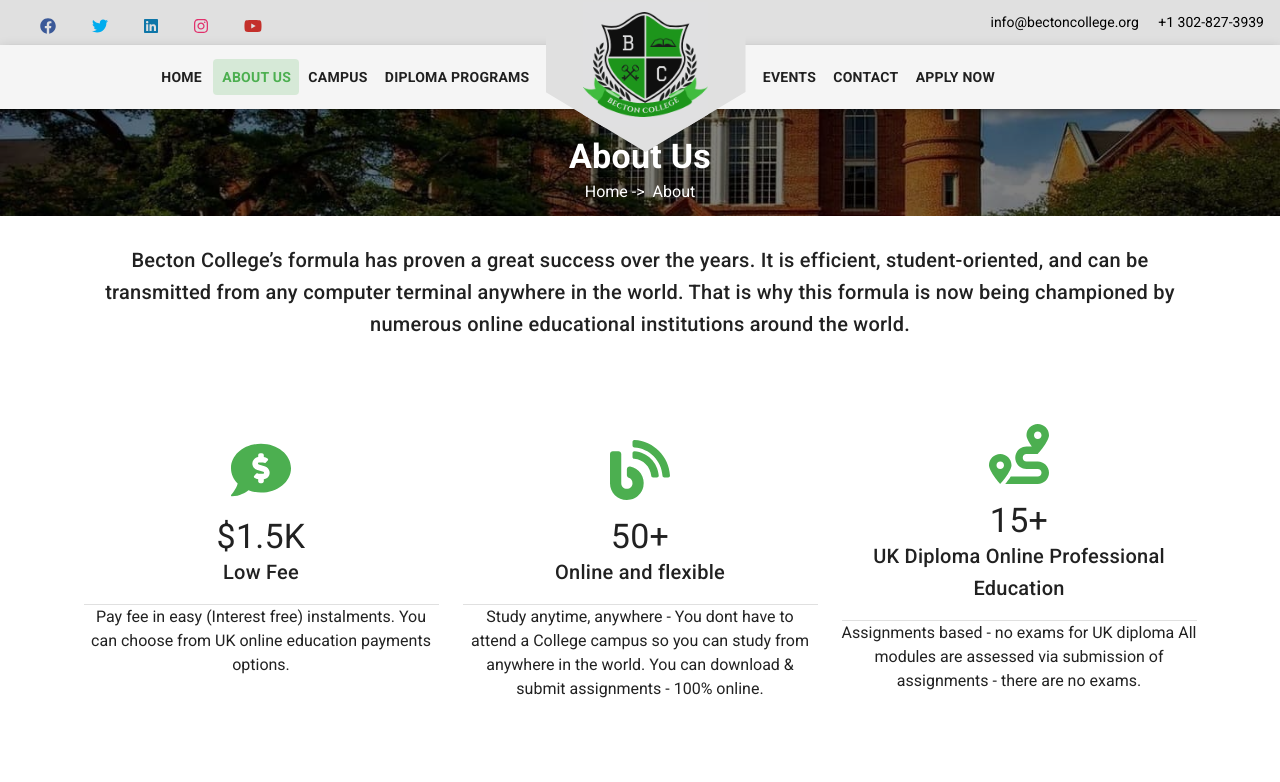
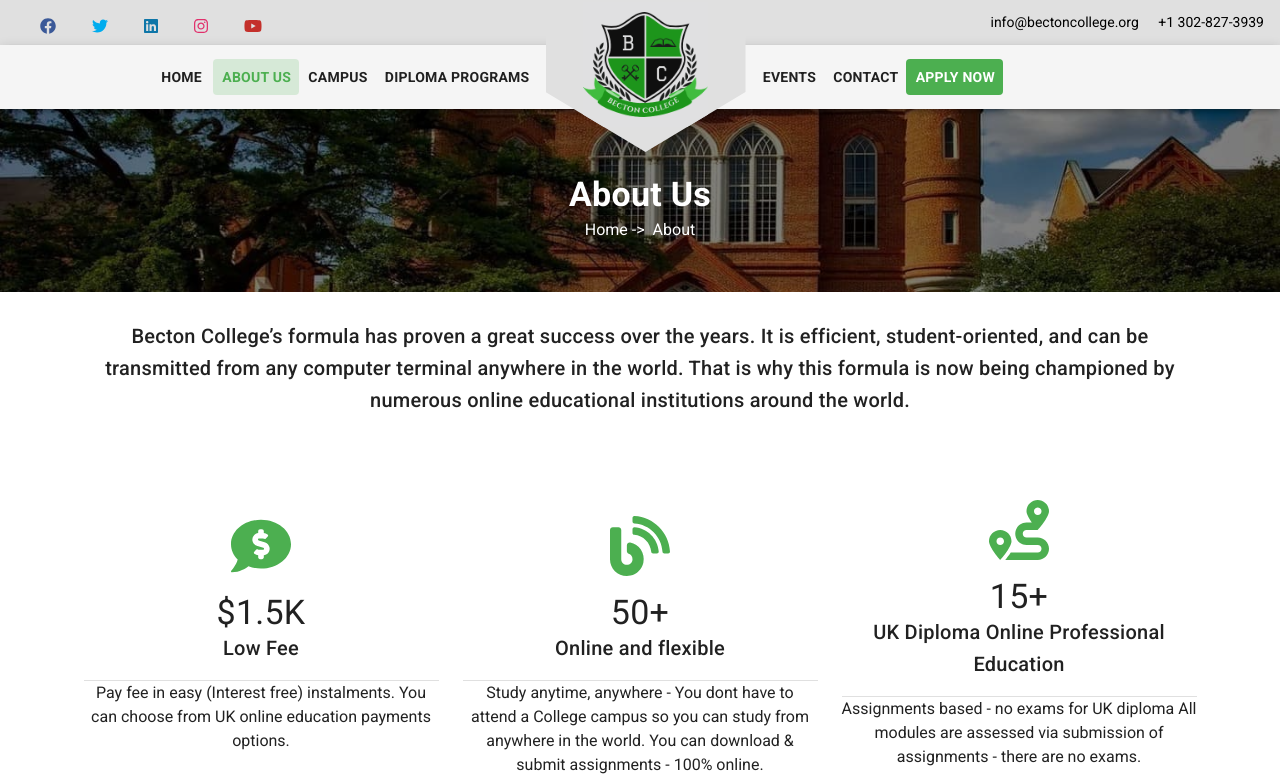
Before and after one commit to ManiSrinivasa1999/Becton-university, a Vue app: page /about in a window 1280 px wide. Shown: the top 782 px of the page. Built offline with nearby package versions, Linux system fonts and the light colour scheme.

Commit message:
update banner-height

```diff
--- a/src/components/CommonBanner1.vue
+++ b/src/components/CommonBanner1.vue
@@ -47,7 +47,7 @@
 }
 
 #screen1-content {
-  min-height: 25vh;
+  min-height: 35vh;
   background-color: rgba(black, 0.5);
   z-index: 2;
 }
--- a/src/components/Footer.vue
+++ b/src/components/Footer.vue
@@ -39,7 +39,17 @@
               </div>
             </v-card-text>
           </v-col>
-          <v-col cols="12" md="4"></v-col>
+          <v-col cols="12" md="4">
+            <div v-if="$vuetify.breakpoint.smAndDown">
+              <v-img eager src="../assets/logo.png" height="30vh" width="34vh" contain></v-img>
+            </div>
+             <div v-else-if="$vuetify.breakpoint.mdOnly" class="mt-4">
+              <v-img eager src="../assets/logo.png" height="25vh" width="34vh" contain></v-img>
+            </div>
+            <div v-else-if="$vuetify.breakpoint.lgAndUp">
+              <v-img eager src="../assets/logo.png" height="40vh" width="50vh" contain></v-img>
+            </div>
+          </v-col>
           <v-col cols="12" md="4">
             <v-card-text class="white--text">
               <strong class="text-h4 font-weight-bold mb-4">Quick Links</strong>
--- a/src/components/Header.vue
+++ b/src/components/Header.vue
@@ -68,11 +68,20 @@
         <div v-if="$vuetify.breakpoint.lgAndUp" class="mr-16 pr-16">
           <v-btn
             text
-            v-for="button in buttons.slice(4, 7)"
+            v-for="button in buttons.slice(4, 6)"
             :key="button.label"
             :to="button.url"
             class="pa-2 btn text-body-2 font-weight-bold "
             active-class="green--text"
+          >
+            {{ button.label }}
+          </v-btn>
+          <v-btn
+            text
+            v-for="button in buttons.slice(6, 7)"
+            :key="button.label"
+            :to="button.url"
+            class="pa-2 text-body-2 font-weight-bold success"
           >
             {{ button.label }}
           </v-btn>
```
